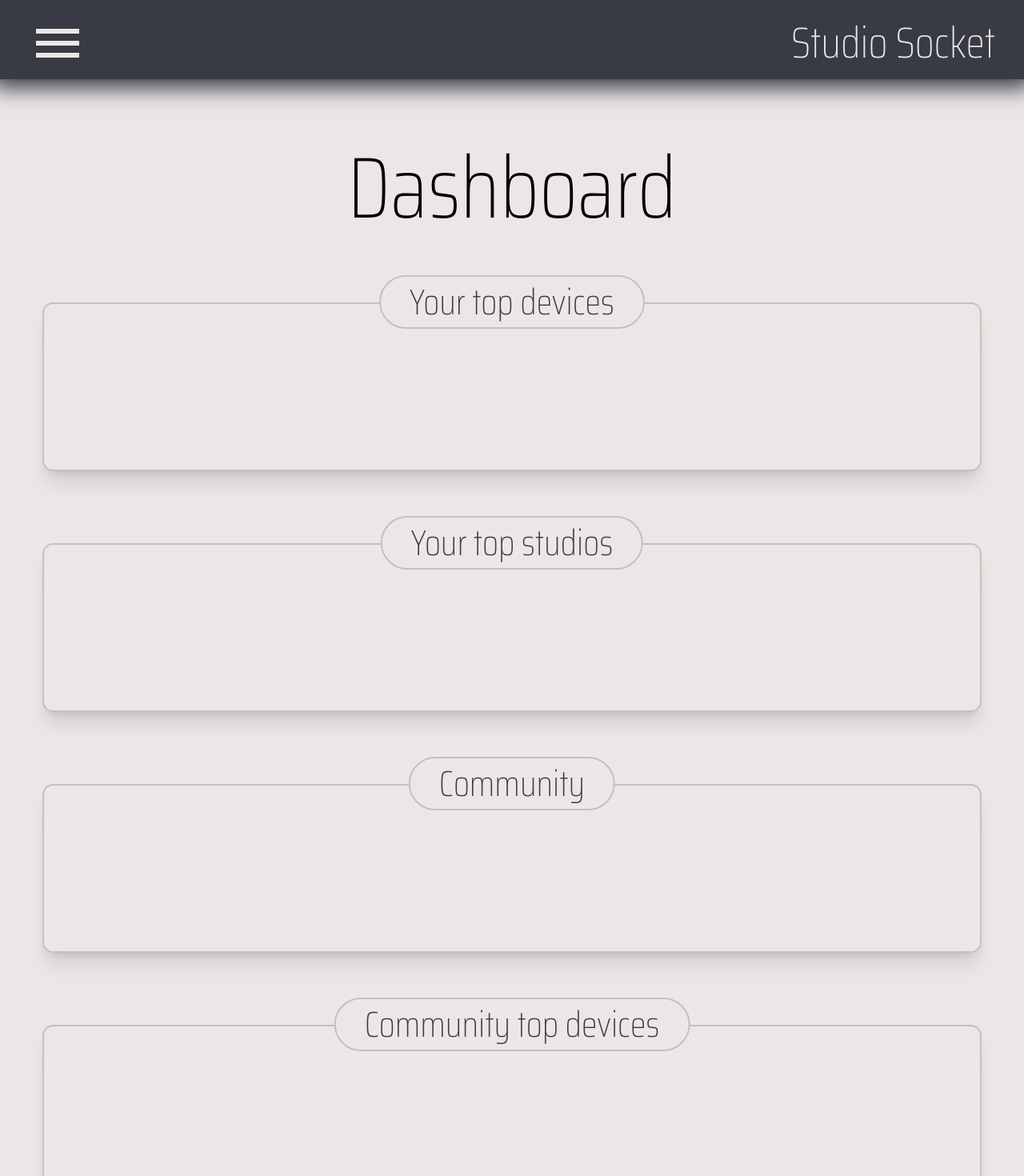
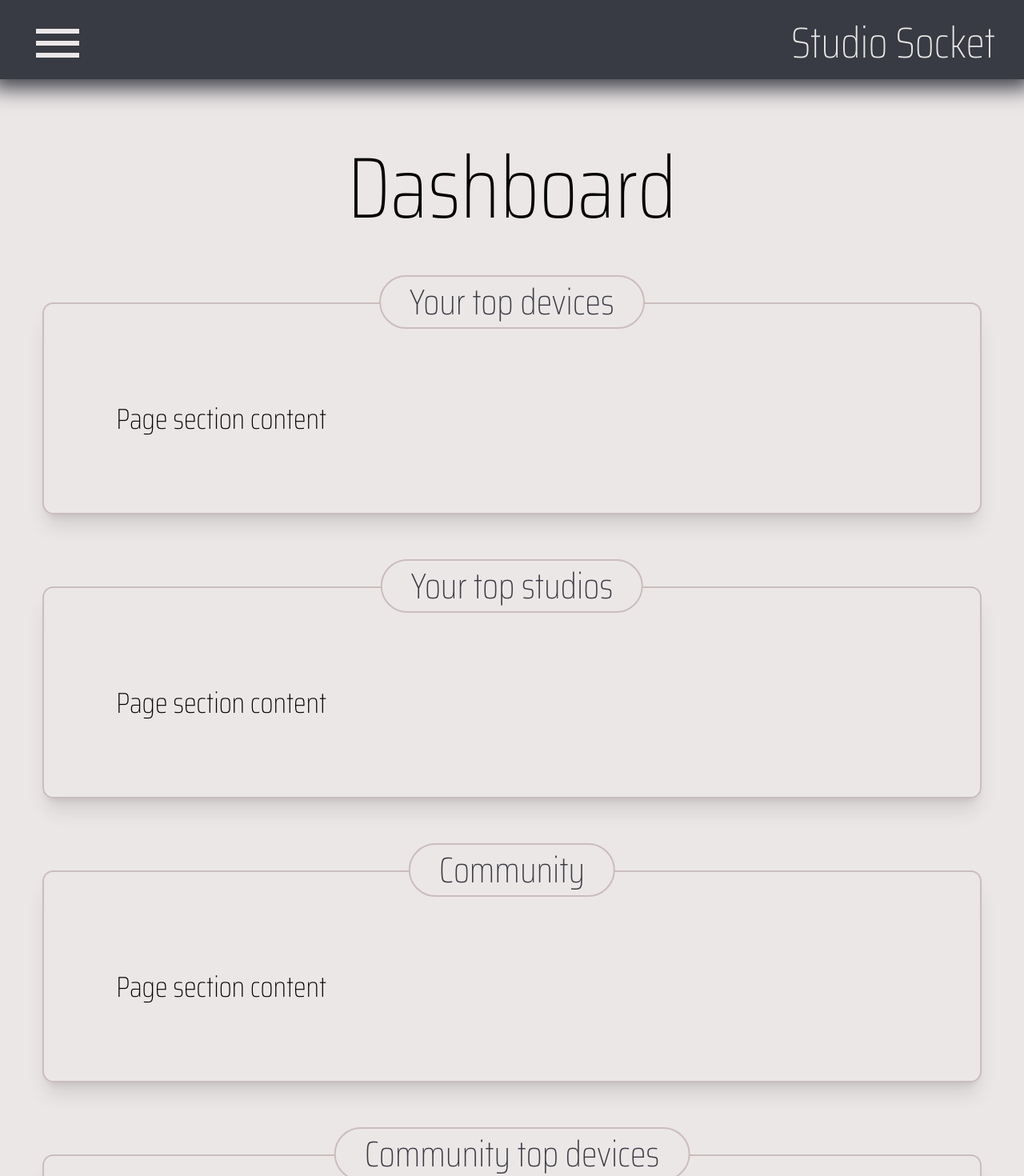
Before and after one commit to BernardCooley/studio-socket-next-13, a Next.js app: page /dashboard in a window 1280 px wide. Shown: the top 1470 px of the page at 80% size. Built offline with nearby package versions, Linux system fonts and the light colour scheme.

Commit message:
fixed image with fallback

```diff
--- a/app/(authPages)/layout.tsx
+++ b/app/(authPages)/layout.tsx
@@ -59,6 +59,10 @@ const AuthLayout = ({ children }: { children: React.ReactNode }) => {
                         fit="contain"
                         layout="responsive"
                         containerClassname="w-full"
+                        size={{
+                            width: 32,
+                            height: 32,
+                        }}
                     />
                 </div>
                 <div className="text-4xl mt-20 capitalize">
--- a/app/(protectedPages)/dashboard/page.tsx
+++ b/app/(protectedPages)/dashboard/page.tsx
@@ -9,16 +9,16 @@ const Dashboard = ({}: Props) => {
     return (
         <div className="flex flex-col items-center bg-primary-light pb-10">
             <PageSection title="Your top devices">
-                <div className="p-6"></div>
+                <div className="p-6">Page section content</div>
             </PageSection>
             <PageSection title="Your top studios">
-                <div className="p-6"></div>
+                <div className="p-6">Page section content</div>
             </PageSection>
             <PageSection title="Community">
-                <div className="p-6"></div>
+                <div className="p-6">Page section content</div>
             </PageSection>
             <PageSection title="Community top devices">
-                <div className="p-6"></div>
+                <div className="p-6">Page section content</div>
             </PageSection>
         </div>
     );
--- a/app/page.tsx
+++ b/app/page.tsx
@@ -63,6 +63,7 @@ const Landing = ({}: Props) => {
                         fit="contain"
                         layout="responsive"
                         containerClassname="w-full"
+                        size={{ width: 300, height: 300 }}
                     />
                 </div>
                 <div className="Title uppercase text-2xl tracking-widest font-light">
--- a/components/Avatar.tsx
+++ b/components/Avatar.tsx
@@ -24,6 +24,10 @@ const Avatar = ({
                 image={{ name: "", url: image }}
                 imageClassname="rounded-full"
                 fit="cover"
+                size={{
+                    width: 200,
+                    height: 200,
+                }}
             />
             <button
                 onClick={onClick}
--- a/components/DeviceItem.tsx
+++ b/components/DeviceItem.tsx
@@ -5,7 +5,7 @@ import ImageWithFallback from "./ImageWithFallback";
 interface Props {
     // TODO: Add device type
     device: any;
-    onClick?: () => void;
+    onClick: () => void;
 }
 
 const DeviceItem = ({ device, onClick = noop }: Props) => {
@@ -14,7 +14,7 @@ const DeviceItem = ({ device, onClick = noop }: Props) => {
             className="border-primary-light-border border-2 shadow-lg rounded-md"
             onClick={onClick}
         >
-            {Object.keys(device).length > 0 && (
+            {device && Object.keys(device).length > 0 && (
                 <div className="p-2 h-full flex flex-col justify-between">
                     <div>
                         <div className="text-lg">
@@ -31,6 +31,10 @@ const DeviceItem = ({ device, onClick = noop }: Props) => {
                                 name: device.title,
                                 url: device.image,
                             }}
+                            size={{
+                                width: 200,
+                                height: 200,
+                            }}
                         />
                     </div>
                 </div>
```
Also changed, not shown: components/ImageWithFallback.tsx (+12 -1 lines).
